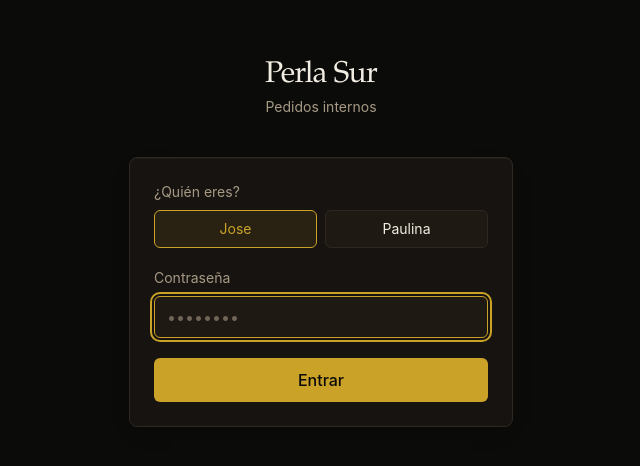
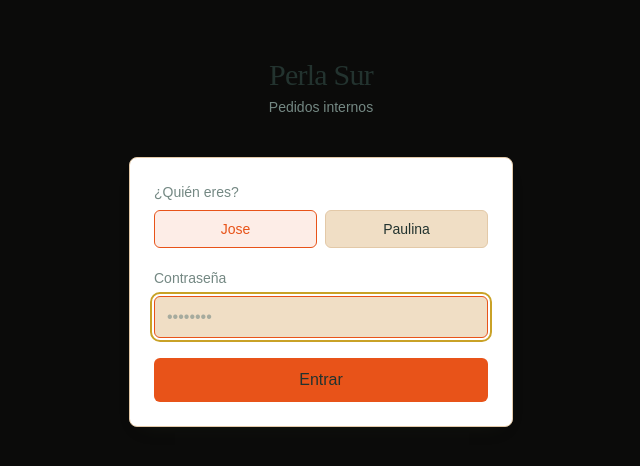
Before and after one commit to somosperlasur/pedidos, a Next.js app in the folder perla-sur-pedidos/perla-sur-pedidos/: page /login in a window 1280 px wide. Shown: the part 158-624 px from the top of the page, without its empty margins (319-959 px from the left). Built offline with nearby package versions, Linux system fonts and the light colour scheme; no server answers.

Commit message:
Add files via upload

```diff
--- a/perla-sur-pedidos/perla-sur-pedidos/tailwind.config.ts
+++ b/perla-sur-pedidos/perla-sur-pedidos/tailwind.config.ts
@@ -5,36 +5,32 @@ const config: Config = {
   theme: {
     extend: {
       colors: {
-        ink: "#0B0B0A",
-        surface: "#161310",
-        surfaceRaised: "#1E1912",
-        border: "#2E2820",
-        cream: "#F2EDE2",
-        muted: "#A79A85",
-        turmeric: "#C9A227",
-        herb: "#8A9A5B",
-        achiote: "#B5482A",
+        // Perla Sur brand palette (sampled from somosperlasur.com and the logo files)
+        paper: "#F7E6D5", // page background — light peachy cream
+        navPeach: "#F2DAC4", // header strip / deeper cream
+        surface: "#FFFFFF", // cards
+        surfaceRaised: "#F0DEC5", // inputs / raised fields
+        border: "#E3C9A8", // warm tan borders
+        ink: "#23332F", // primary text — dark teal-charcoal
+        muted: "#748883", // secondary text — muted sage
+        orange: "#E85319", // primary accent (their CTA / heading color)
+        teal: "#05625B", // secondary accent
+        forest: "#303923", // dark olive green (their hero/header color)
+        logoPeach: "#F3D1BA", // the wordmark's peach tone, for use on dark bg
+        danger: "#B3261E", // errors / delete actions (kept separate from brand green)
+
+        // legacy token names kept as aliases so existing classes still work
+        cream: "#23332F",
+        turmeric: "#E85319",
+        herb: "#05625B",
+        achiote: "#303923",
       },
       fontFamily: {
-        display: [
-          "Iowan Old Style",
-          "Palatino Linotype",
-          "URW Palladio L",
-          "P052",
-          "serif",
-        ],
-        sans: [
-          "-apple-system",
-          "BlinkMacSystemFont",
-          "Segoe UI",
-          "Roboto",
-          "Helvetica Neue",
-          "Arial",
-          "sans-serif",
-        ],
+        display: ["Fraunces", "serif"],
+        sans: ["Poppins", "sans-serif"],
       },
       boxShadow: {
-        card: "0 1px 0 0 rgba(242,237,226,0.04) inset, 0 8px 20px -12px rgba(0,0,0,0.6)",
+        card: "0 1px 0 0 rgba(255,255,255,0.6) inset, 0 8px 20px -14px rgba(48,57,35,0.35)",
       },
     },
   },
```
